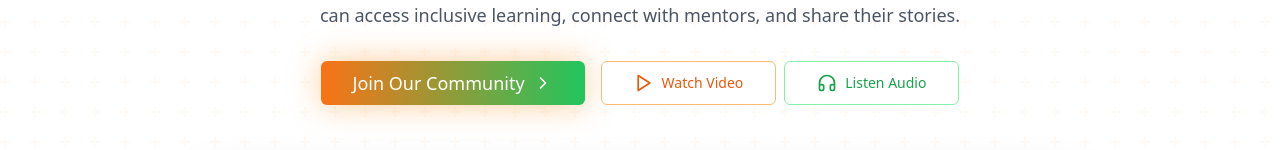
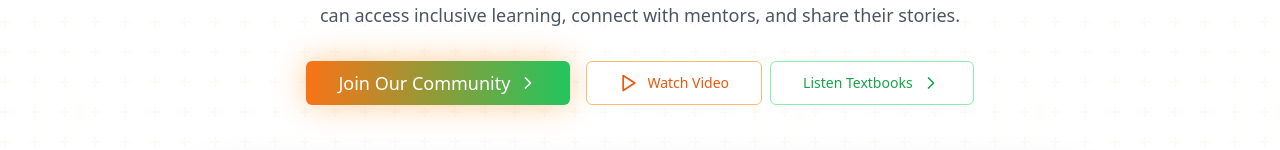
Before and after one commit to the-piyushgoel/Saksham-Voice-of-Bharat, a React (Vite) app in the folder saksham/: page / in a window 1280 px wide. Shown: the part 283-433 px from the top of the page. Built offline with nearby package versions, Linux system fonts and the light colour scheme.

Commit message:
Added PDF reader

```diff
--- a/saksham/src/App.jsx
+++ b/saksham/src/App.jsx
@@ -299,7 +299,7 @@ function App() {
                     <Play className="mr-2 w-5 h-5" />
                     {t.watchVideo}
                   </Button>
-                  <Button
+                  {/* <Button
                     variant="outline"
                     size="lg"
                     onClick={() => handleFeatureClick('audio')}
@@ -307,7 +307,16 @@ function App() {
                   >
                     <Headphones className="mr-2 w-5 h-5" />
                     {t.listenAudio}
-                  </Button>
+                  </Button> */}
+                  <Button
+              onClick={() => window.location.href = 'https://text2voice-1.onrender.com/'}
+              variant="outline"
+              size="lg"
+              className="border-green-300 text-green-600 hover:bg-green-50"
+            >
+              Listen Textbooks
+              <ChevronRight className="ml-2 w-5 h-5" />
+            </Button>
                 </div>
               </div>
             </motion.div>
```
